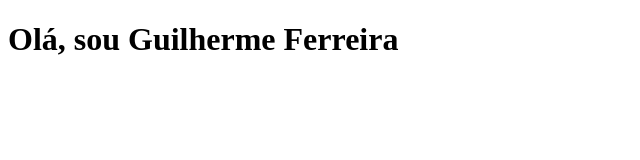
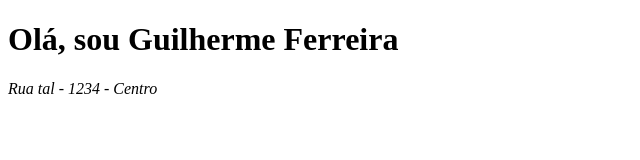
Before and after one commit to guiarf/conceitos-git, a plain HTML site: page index.html in a window 1280 px wide. Shown: the whole page, without its empty margins (0-640 px from the left). Drawn offline with Linux system fonts and the light colour scheme.

Commit message:
adiciona footer

```diff
--- a/index.html
+++ b/index.html
@@ -7,8 +7,13 @@
     <title>Git Concepts</title>
 </head>
 <body>
+
     <main>
         <h1>Olá, sou Guilherme Ferreira</h1>
     </main>
+
+    <footer>
+        <address>Rua tal - 1234 - Centro</address>
+    </footer>
 </body>
 </html>
```
